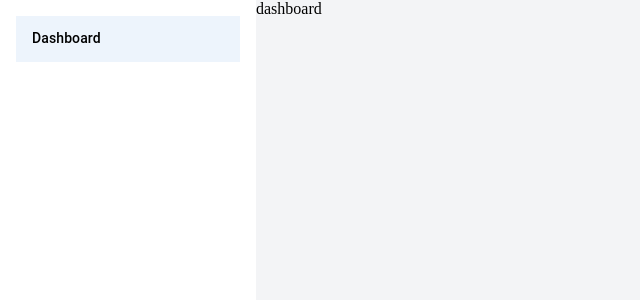
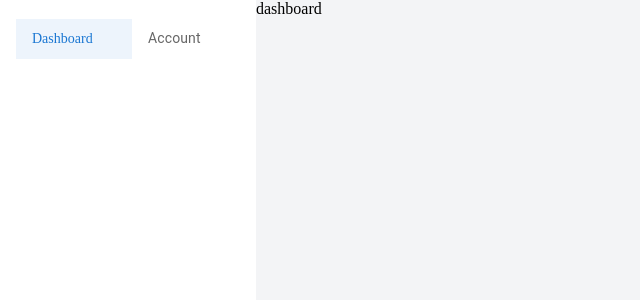
Before and after one commit to zekunjin/yor-next-pro, a Next.js app: page /dashboard in a window 1280 px wide. Shown: the top 300 px of the page, without its empty margins (0-640 px from the left). Built offline with nearby package versions, Linux system fonts and the light colour scheme.

Commit message:
feat: add base layout side bar

```diff
--- a/components/layouts/base-layout.tsx
+++ b/components/layouts/base-layout.tsx
@@ -4,12 +4,15 @@ import type { ReactNode } from 'react'
 import Layout from './layout'
 
 const BaseLayout = ({ children }: { children: ReactNode }) => {
-  const menus = [{ path: '/dashboard', label: 'Dashboard' }]
+  const menus = [
+    { path: '/dashboard', label: 'Dashboard' },
+    { path: '/account', label: 'Account' }
+  ]
 
   return (
     <Layout>
       <Box className="w-screen h-screen flex">
-        <Box className="w-64">
+        <Box className="w-64 shadow">
           <SideBar items={menus} />
         </Box>
 
--- a/components/side-bar/index.tsx
+++ b/components/side-bar/index.tsx
@@ -7,18 +7,29 @@ interface SideBarItem {
 }
 
 const SideBar = ({ items }: { items: SideBarItem[] } = { items: [] }) => {
-  const theme = useTheme()
-  const { pathname } = useRouter()
+  const { typography: { fontSize }, palette: { primary, text } } = useTheme()
+  const router = useRouter()
+
+  const isActive = (path: string) => router.pathname === path
 
   return (
     <List>
-      <ListItem>
+      <ListItem className="block">
        {
          items.map(({ path, label }) => (
-           <ListItemButton key={path} selected={pathname === path}>
+           <ListItemButton key={path} selected={isActive(path)} onClick={() => router.push(path)}>
               <ListItemText
                 primary={
-                  <Typography sx={{ ...theme.typography.subtitle2 }}>{label}</Typography>
+                  <Typography
+                    variant={isActive(path) ? 'inherit' : 'body1'}
+                    sx={{
+                      color: isActive(path) ? primary.main : text.secondary,
+                      fontSize
+                    }}
+                    className="transition-all"
+                  >
+                   {label}
+                  </Typography>
                 }
               />
             </ListItemButton>
--- /dev/null
+++ b/pages/account/index.tsx
@@ -0,0 +1,9 @@
+import BaseLayout from 'components/layouts/base-layout'
+
+const Account = () => {
+  return (
+    <BaseLayout>account</BaseLayout>
+  )
+}
+
+export default Account
```
